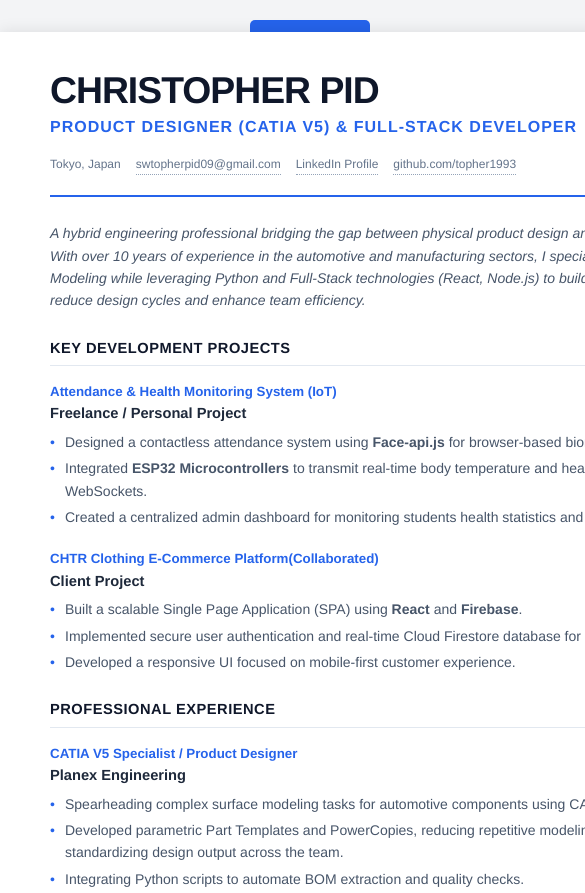
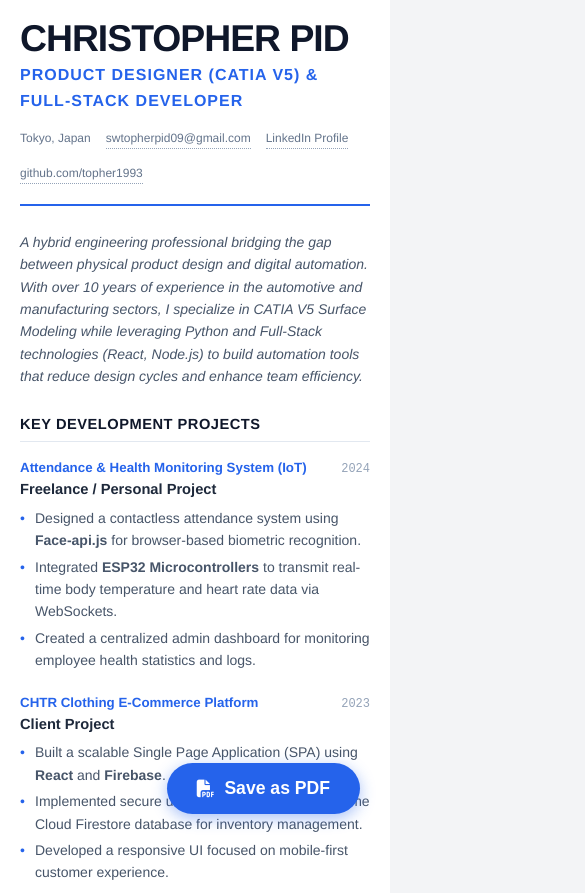
Before and after one commit to topher1993/Christopher-Pid, a plain HTML site: page cv-template.html in a window 390 px wide. Shown: the top 893 px of the page, 585 px wide, since content can reach past the window. Drawn offline with Linux system fonts and the light colour scheme.

Commit message:
minor updates

```diff
--- a/cv-template.html
+++ b/cv-template.html
@@ -4,6 +4,10 @@
     <meta charset="UTF-8">
     <meta name="viewport" content="width=device-width, initial-scale=1.0">
     <title>Christopher Pid - Resume</title>
+
+    <!-- FontAwesome for the Button Icon -->
+    <link rel="stylesheet" href="https://cdnjs.cloudflare.com/ajax/libs/font-awesome/6.4.0/css/all.min.css">
+
     <style>
         /* --- RESET & BASICS --- */
         * { box-sizing: border-box; margin: 0; padding: 0; -webkit-print-color-adjust: exact; }
@@ -74,24 +78,71 @@
         /* --- EDUCATION & LANGUAGE --- */
         .edu-item { display: flex; justify-content: space-between; }
 
-        /* --- PRINT SETTINGS --- */
+        /* --- PRINT BUTTON STYLES (Accessible & Responsive) --- */
+        .print-btn {
+            position: fixed;
+            top: 20px;
+            right: 20px;
+            z-index: 9999;
+            background: #2563eb;
+            color: white;
+            border: none;
+            padding: 12px 25px;
+            border-radius: 50px;
+            font-weight: bold;
+            font-size: 1rem;
+            cursor: pointer;
+            box-shadow: 0 4px 15px rgba(37, 99, 235, 0.4);
+            transition: all 0.3s ease;
+            display: flex;
+            align-items: center;
+            gap: 10px;
+        }
+
+        .print-btn:hover {
+            background: #1d4ed8;
+            transform: translateY(-2px);
+            box-shadow: 0 6px 20px rgba(37, 99, 235, 0.6);
+        }
+
+        /* Mobile Adjustments for Button */
+        @media (max-width: 800px) {
+            .page {
+                width: 100%;
+                margin: 0;
+                padding: 20px;
+                min-height: auto;
+            }
+
+            /* Move button to bottom-right on mobile for thumb access */
+            .print-btn {
+                top: auto;
+                bottom: 30px;
+                right: 30px;
+                padding: 15px 30px; /* Larger touch target */
+                font-size: 1.1rem;
+            }
+        }
+
+        /* --- PRINT SETTINGS (Hides Button) --- */
         @media print {
             body { background: white; }
             .page { margin: 0; box-shadow: none; width: 100%; height: auto; padding: 0; }
-            .print-btn { display: none; }
-        }
 
-        /* Helper Button */
-        .print-btn {
-            position: fixed; top: 20px; right: 20px;
-            padding: 10px 20px; background: #2563eb; color: white;
-            border: none; border-radius: 5px; cursor: pointer; font-weight: bold;
+            /* !important ensures this overrides any other display style */
+            .print-btn { display: none !important; }
+
+            /* Ensure links look clean in print */
+            a { text-decoration: none; color: #333; }
         }
     </style>
 </head>
 <body>
 
-    <button class="print-btn" onclick="window.print()">Save as PDF</button>
+    <!-- Accessible Save Button -->
+    <button class="print-btn" onclick="window.print()">
+        <i class="fas fa-file-pdf"></i> Save as PDF
+    </button>
 
     <div class="page">
         <!-- Header -->
@@ -112,7 +163,8 @@
             With over 10 years of experience in the automotive and manufacturing sectors, I specialize in CATIA V5 Surface Modeling
             while leveraging Python and Full-Stack technologies (React, Node.js) to build automation tools that reduce design cycles and enhance team efficiency.
         </div>
-        <!-- Projects Section -->
+
+        <!-- NEW: Development Projects -->
         <div class="section-title">Key Development Projects</div>
 
         <div class="job-entry">
@@ -126,14 +178,14 @@
             <ul class="job-desc">
                 <li>Designed a contactless attendance system using <strong>Face-api.js</strong> for browser-based biometric recognition.</li>
                 <li>Integrated <strong>ESP32 Microcontrollers</strong> to transmit real-time body temperature and heart rate data via WebSockets.</li>
-                <li>Created a centralized admin dashboard for monitoring students health statistics and logs.</li>
+                <li>Created a centralized admin dashboard for monitoring employee health statistics and logs.</li>
             </ul>
         </div>
 
         <div class="job-entry">
             <div class="job-header">
                 <div>
-                    <div class="role">CHTR Clothing E-Commerce Platform(Collaborated)</div>
+                    <div class="role">CHTR Clothing E-Commerce Platform</div>
                     <div class="company">Client Project</div>
                 </div>
                 <div class="dates">2023</div>
@@ -144,6 +196,7 @@
                 <li>Developed a responsive UI focused on mobile-first customer experience.</li>
             </ul>
         </div>
+
         <!-- Experience -->
         <div class="section-title">Professional Experience</div>
 
@@ -191,7 +244,6 @@
             </ul>
         </div>
 
-
         <!-- Skills -->
         <div class="section-title">Technical Skills</div>
         <div class="skills-grid">
```
Also changed, not shown: index.html (+1 -1 lines).
